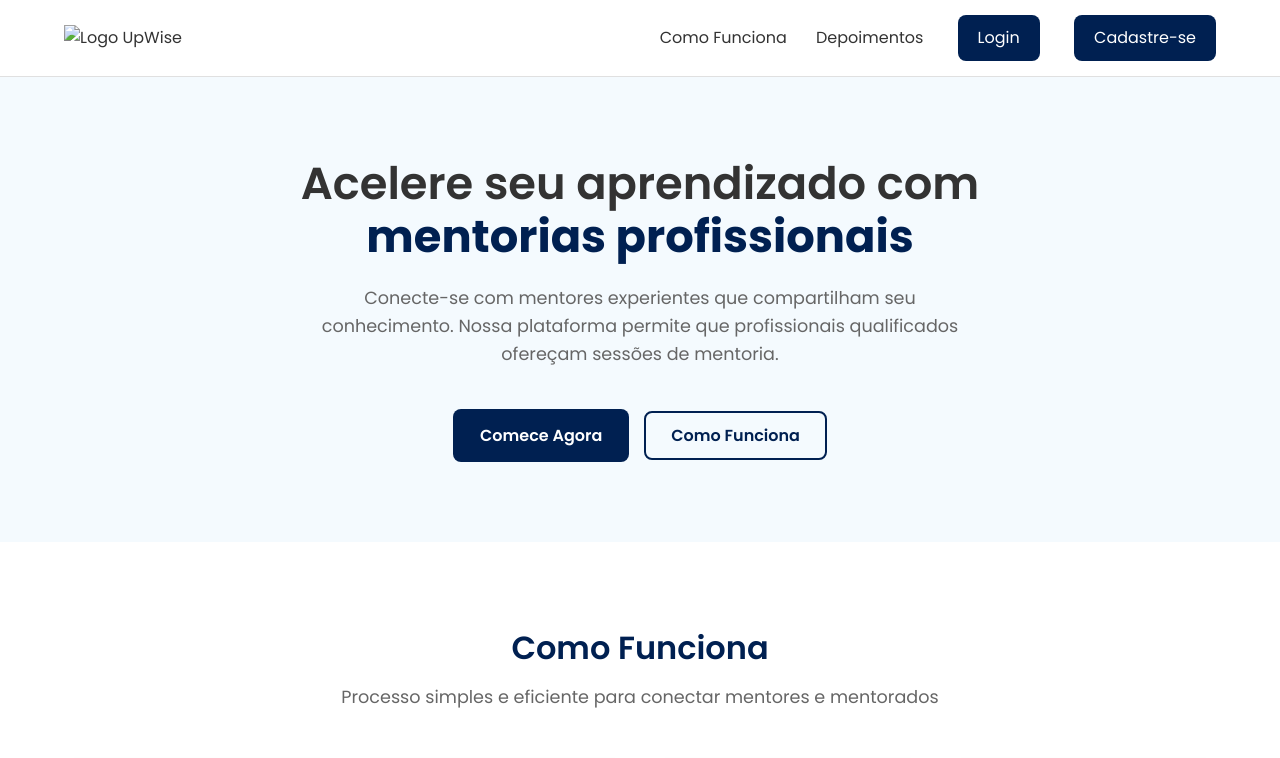
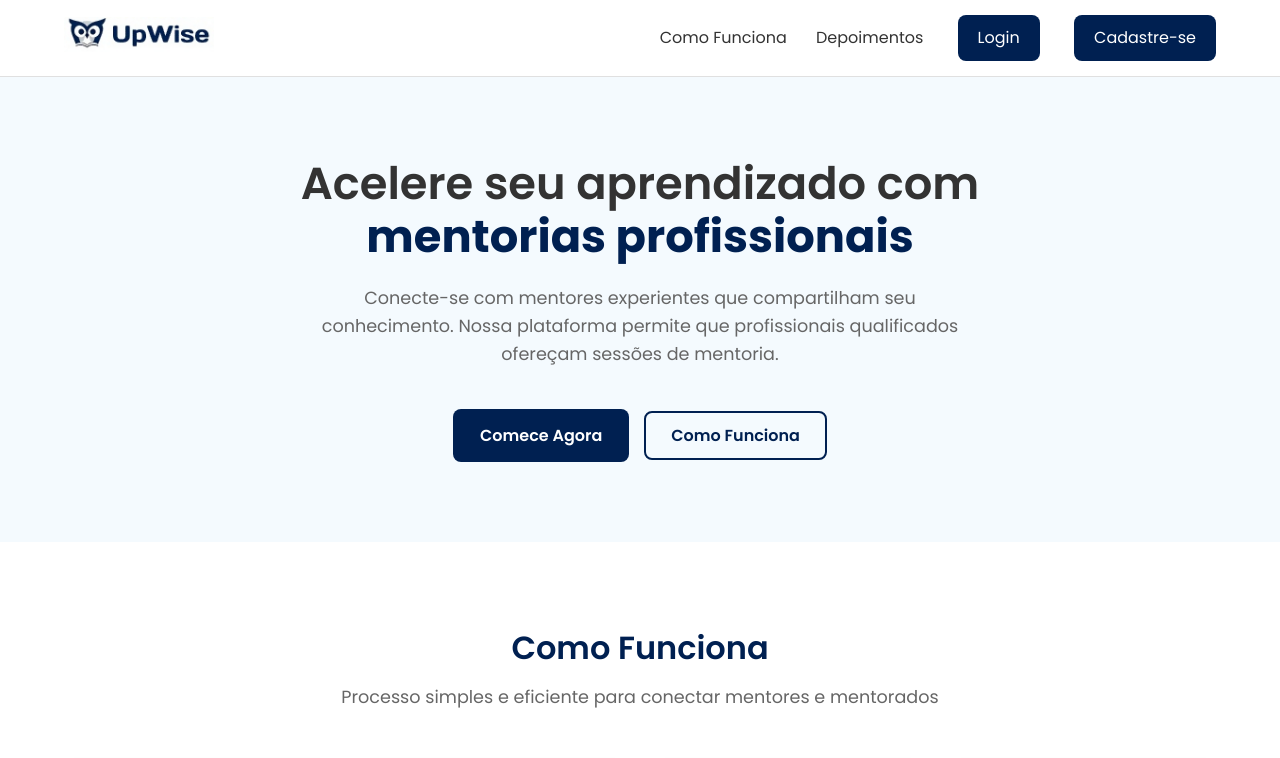
Before and after one commit to TheGuira/UpWise, a plain HTML site: page index.html in a window 1280 px wide. Shown: the top 758 px of the page. Drawn offline with Linux system fonts and the light colour scheme.

Commit message:
Update index.html

```diff
--- a/index.html
+++ b/index.html
@@ -12,7 +12,7 @@
     <header class="navbar">
         <div class="container">
             <div class="logo">
-                <img src="logo.png" alt="Logo UpWise">
+                <img src="./HomePage/logo.png" alt="Logo UpWise">
                 </div>
             <nav class="nav-links">
                 <a href="#como-funciona">Como Funciona</a>
@@ -122,4 +122,5 @@
     </footer>
     <script src="./HomePage/homepage.js"></script>
 </body>
+
 </html>
```
